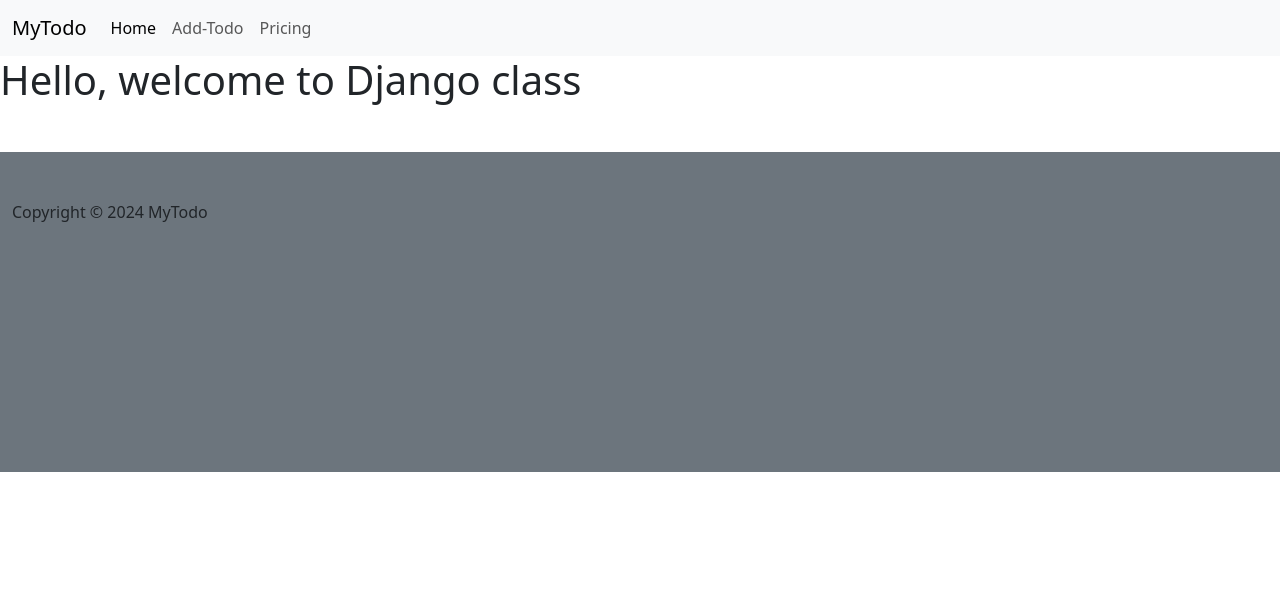
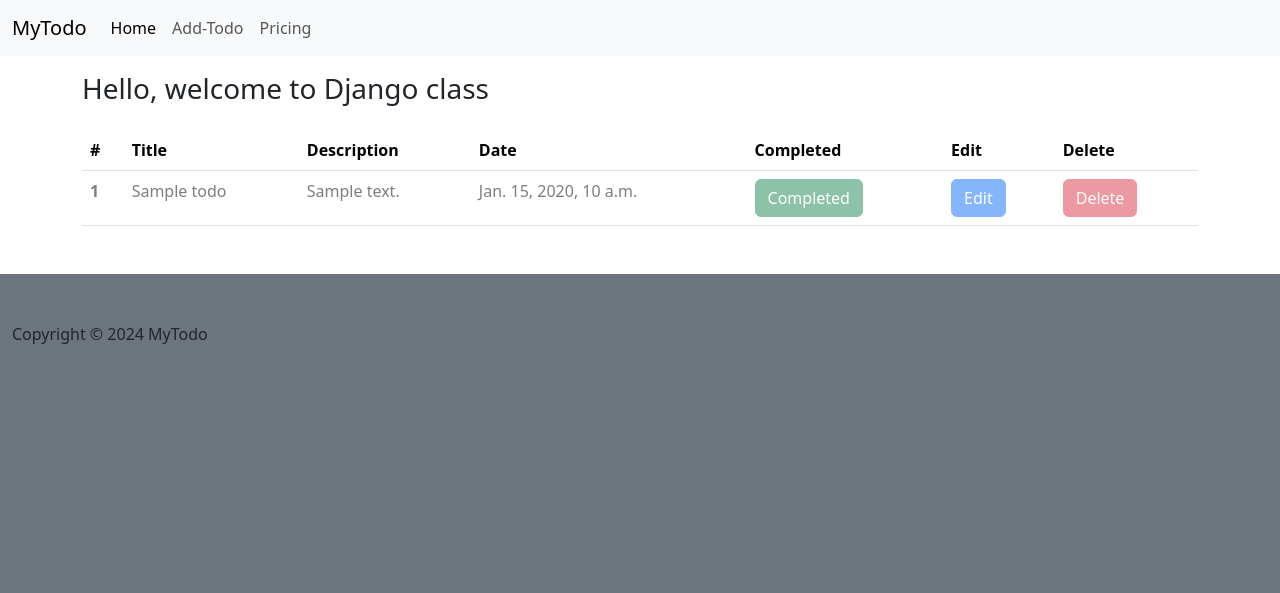
Before and after one commit to DamilareArise/django-todo, a Django app: page / in a window 1280 px wide. Shown: the top 593 px of the page. Run offline with Django 5.2, Linux system fonts and the light colour scheme; tables that the repository leaves empty hold one stand-in row (values such as "Sample post").

Commit message:
add editTodo template and database management documentation

```diff
--- a/todo/template/common.html
+++ b/todo/template/common.html
@@ -24,7 +24,7 @@
                     <a class="nav-link active" aria-current="page" href="{% url 'home' %}">Home</a>
                   </li>
                   <li class="nav-item">
-                    <a class="nav-link" href="{% url 'get-todo-page' %}">Add-Todo</a>
+                    <a class="nav-link" href="{% url  'add-todo' %}">Add-Todo</a>
                   </li>
                   <li class="nav-item">
                     <a class="nav-link" href="#">Pricing</a>
--- a/todo/template/index.html
+++ b/todo/template/index.html
@@ -4,7 +4,78 @@
 
 
     {% block content %}
+    <div class="container">
 
-        <h1>Hello, welcome to Django class</h1>
+        <h1 class="h3 mt-3">Hello, welcome to Django class</h1>
+
+        <table class="table my-4">
+            <thead>
+              <tr>
+                <th scope="col">#</th>
+                <th scope="col">Title</th>
+                <th scope="col">Description</th>
+                <th scope="col">Date</th>
+                <th scope="col">Completed</th>
+                <th scope="col">Edit</th>
+                <th scope="col">Delete</th>
+              </tr>
+            </thead>
+            <tbody>
+                {% for todo in todos %}
+
+                <tr
+
+                {% if todo.completed %}
+                    class="opacity-50"
+                {% endif %}
+
+                >
+                    <th scope="row">{{ forloop.counter }}</th>
+                    <td>{{todo.title}}</td>
+                    <td>{{todo.description}}</td>
+                    <td>{{todo.created_at}}</td>
+                    <td>
+
+                        {% if todo.completed %}
+                            <a href="{% url 'handle-complete' todo.id %}" class="btn btn-success">Completed</a>
+                        {% else %}
+                            <a href="{% url 'handle-complete' todo.id %}" class="btn btn-warning">Pending</a>
+                        {% endif %}
+
+                    </td>
+                    <td><a href="{% url 'edit-todo' todo.id %}" class="btn btn-primary" >Edit</a></td>
+                    <td><a href="" class="btn btn-danger" data-bs-toggle="modal" data-bs-target="#exampleModal_{{todo.id}}">Delete</a></td>
+
+
+                    <!-- Button trigger modal -->
+
+                    <!-- Modal -->
+                    <div class="modal fade" id="exampleModal_{{todo.id}}" tabindex="-1" aria-labelledby="exampleModalLabel" aria-hidden="true">
+                        <div class="modal-dialog">
+                        <div class="modal-content">
+                            <div class="modal-header">
+                            <h1 class="modal-title fs-5" id="exampleModalLabel">Delete {{todo.title}}</h1>
+                            <button type="button" class="btn-close" data-bs-dismiss="modal" aria-label="Close"></button>
+                            </div>
+                            <div class="modal-body">
+                                <p>
+                                    Are you sure you want to delete {{todo.title}}?
+                                </p>
+                            </div>
+                            <div class="modal-footer">
+                            <button type="button" class="btn btn-secondary" data-bs-dismiss="modal">No</button>
+                            <a href="{% url 'delete-todo' todo.id %}" class="btn btn-primary">Yes</a>
+                            </div>
+                        </div>
+                        </div>
+                    </div>
+
+                </tr>
+                {% endfor %}
+            </tbody>
+
+        </table>
+
+    </div>
 
     {% endblock content %}
--- a/todo/urls.py
+++ b/todo/urls.py
@@ -18,13 +18,17 @@ Including another URLconf
 from django.contrib import admin
 from django.urls import path
 from django.views.generic import TemplateView
-from todoManager.views import addTodo
+from todoManager.views import addTodo, home, editTodo, deleteTodo, handleComplete
 
 urlpatterns = [
     path("admin/", admin.site.urls),
-    path("", TemplateView.as_view(template_name = "index.html"), name = 'home'),
-    path("get-todo-page/", TemplateView.as_view(template_name = "addTodoPAge.html"), name = 'get-todo-page'),
-    path("add-todo", addTodo, name = 'add-todo'),
+    # path("", TemplateView.as_view(template_name = "index.html"), name = 'home'),
+    # path("get-todo-page/", TemplateView.as_view(template_name = "addTodopage.html"), name = 'get-todo-page'),
+    path("add-todo/", addTodo, name = 'add-todo'),
+    path ("", home, name = 'home'),
+    path("edit-todo/<int:todo_id>/", editTodo, name = 'edit-todo'),
+    path("delete-todo/<int:todo_id>/", deleteTodo, name = 'delete-todo'),
+    path('handle-complete/<int:todo_id>/', handleComplete, name='handle-complete')
 ]
 
 
@@ -42,7 +46,7 @@ what makes up a url is
 # forms -> ,
 # template, -> template
 
-def add():
-    print("Adding a new item")
+# def add():
+#     print("Adding a new item")
 
-add()
+# add()
--- a/todoManager/views.py
+++ b/todoManager/views.py
@@ -1,9 +1,9 @@
-from django.shortcuts import render, redirect
+from django.shortcuts import render, redirect, get_object_or_404
 from .models import Todo
 
 # Create your views here.
 
-# CRUD => Create, Read, Update, Delete
+# CRUD => Create(POST), Read(GET), Update(PUT or PATCH), Delete(DELETE)
 
 def addTodo(request):
     if request.method == 'POST':
@@ -20,3 +20,38 @@ def addTodo(request):
         return redirect('home')
 
     return render(request, template_name='addTodopage.html')
+
+
+def home(request):
+    todos = Todo.objects.all()
+    return render(request, template_name='index.html', context={"todos":todos})
+
+def editTodo(request, todo_id):
+    todo = get_object_or_404(Todo, id = todo_id)
+    if request.method == 'POST':
+        title = request.POST.get('title')
+        description = request.POST.get('description')
+
+        todo.title = title
+        todo.description = description
+
+        todo.save()
+
+        return redirect('home')
+    else:
+        return render(request, template_name='editTodo.html', context={"todo":todo})
+
+
+def deleteTodo(request, todo_id):
+    todo = get_object_or_404(Todo, id = todo_id)
+    todo.delete()
+
+    return redirect('home')
+
+def handleComplete(request, todo_id):
+    todo = get_object_or_404(Todo, id = todo_id)
+
+    todo.completed = not todo.completed
+    todo.save()
+
+    return redirect('home')
```
Also changed, not shown: todo/template/editTodo.html (added, +17 -0 lines), todoManager/index.py (added, +30 -0 lines).
